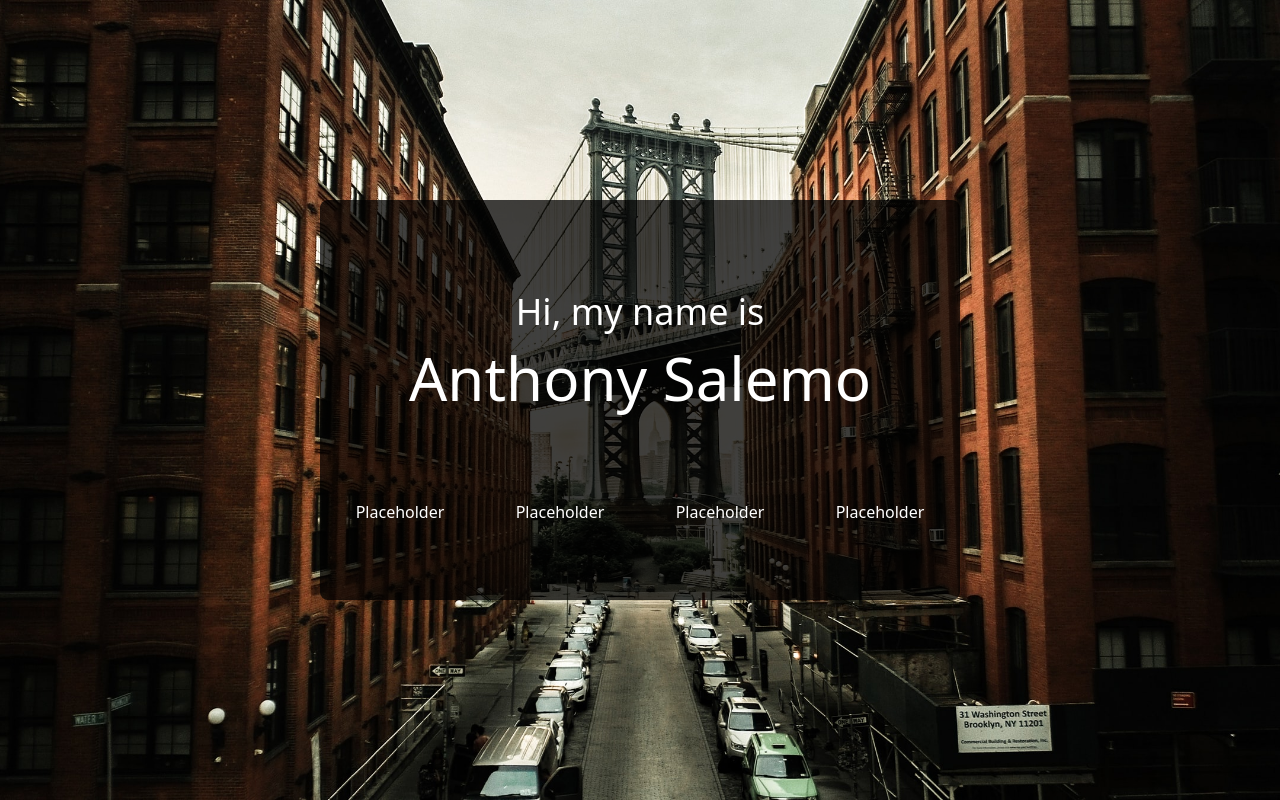
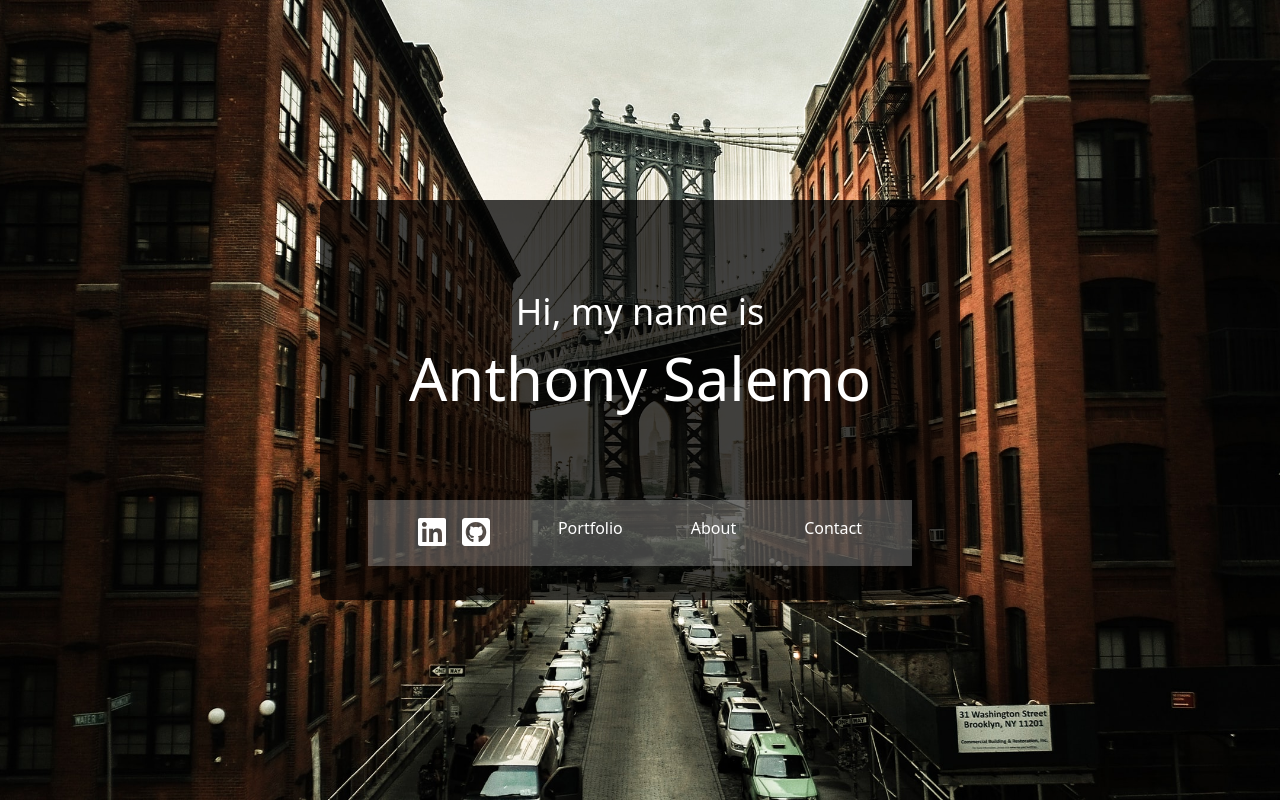
Before and after one commit to Ajsalemo/Portfolio, a Gatsby site: page / in a window 1280 px wide. Built offline with nearby package versions, Linux system fonts and the light colour scheme; Gatsby itself is replaced by a stand-in of ours.

Commit message:
added the structure for landing page navigation links

```diff
--- a/src/components/landing-box/landing-box.js
+++ b/src/components/landing-box/landing-box.js
@@ -1,17 +1,31 @@
+import { faGithubSquare, faLinkedin } from "@fortawesome/free-brands-svg-icons"
+import { FontAwesomeIcon } from "@fortawesome/react-fontawesome"
+import { Link } from "gatsby"
 import React from "react"
 
 export default function LandingBox() {
   return (
     <div className="bg-black bg-opacity-75 absolute right-1/10 top-1/4 sm:right-1/4 w-4/5 h-1/2 sm:w-1/2 sm:h-1/2 rounded-lg">
       <div className="text-white text-center flex flex-col h-3/4 justify-center">
-        <h2 className="text-3xl sm:text-3xl lg:text-4xl font-pacifico pb-4">Hi, my name is</h2>
-        <h1 className="text-4xl sm:text-5xl lg:text-6xl font-pacifico">Anthony Salemo</h1>
+        <h2 className="text-3xl sm:text-3xl lg:text-4xl font-pacifico pb-4">
+          Hi, my name is
+        </h2>
+        <h1 className="text-4xl sm:text-5xl lg:text-6xl font-pacifico">
+          Anthony Salemo
+        </h1>
       </div>
-      <div className="text-white flex justify-around">
-        <a href="#">Placeholder</a>
-        <a href="#">Placeholder</a>
-        <a href="#">Placeholder</a>
-        <a href="#">Placeholder</a>
+      <div className="text-white flex justify-around bg-white bg-opacity-25 mx-2 sm:mx-12 p-4 text-sm sm:text-base">
+        <div>
+          <Link to="#">
+            <FontAwesomeIcon icon={faLinkedin} size="2x" />
+          </Link>
+          <Link to="#" className="ml-4">
+            <FontAwesomeIcon icon={faGithubSquare} size="2x" />
+          </Link>
+        </div>
+        <Link to="#">Portfolio</Link>
+        <Link to="#">About</Link>
+        <a href="mailto:ajssalemo@gmail.com">Contact</a>
       </div>
     </div>
   )
```
